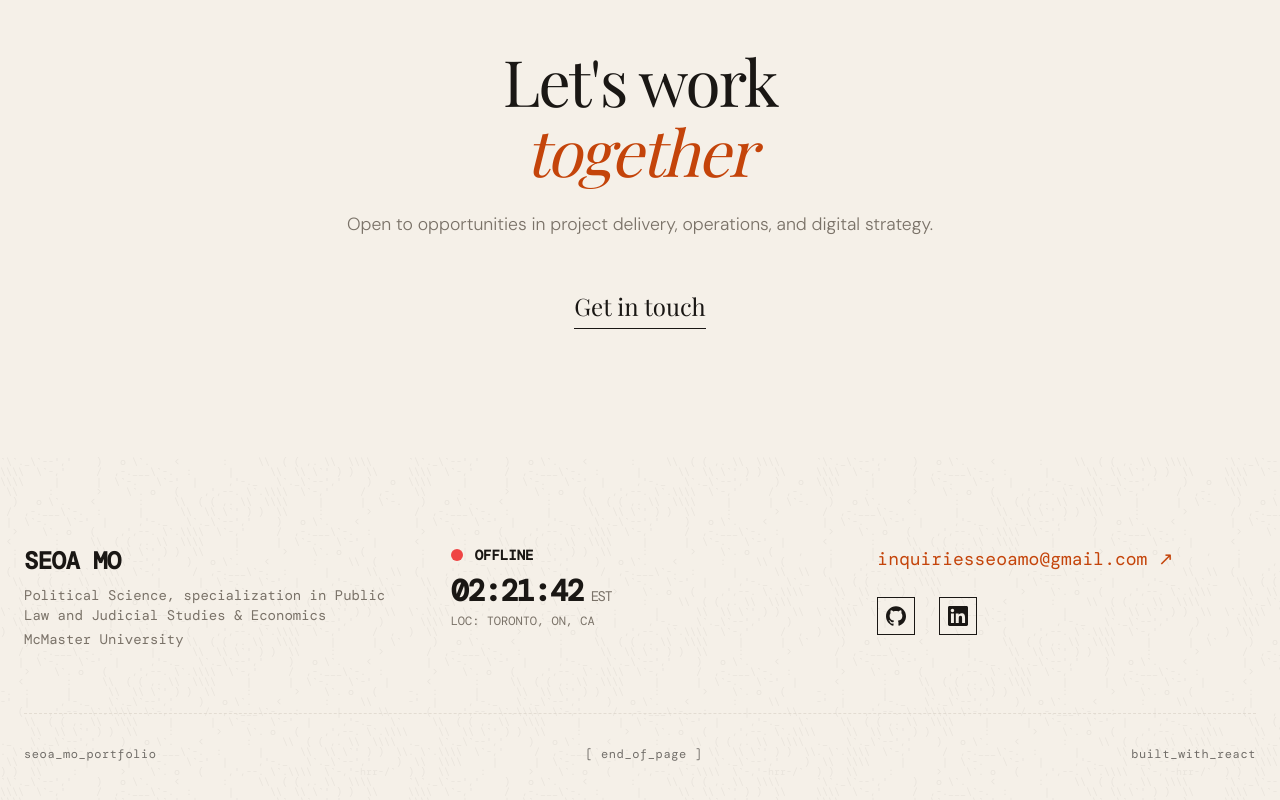
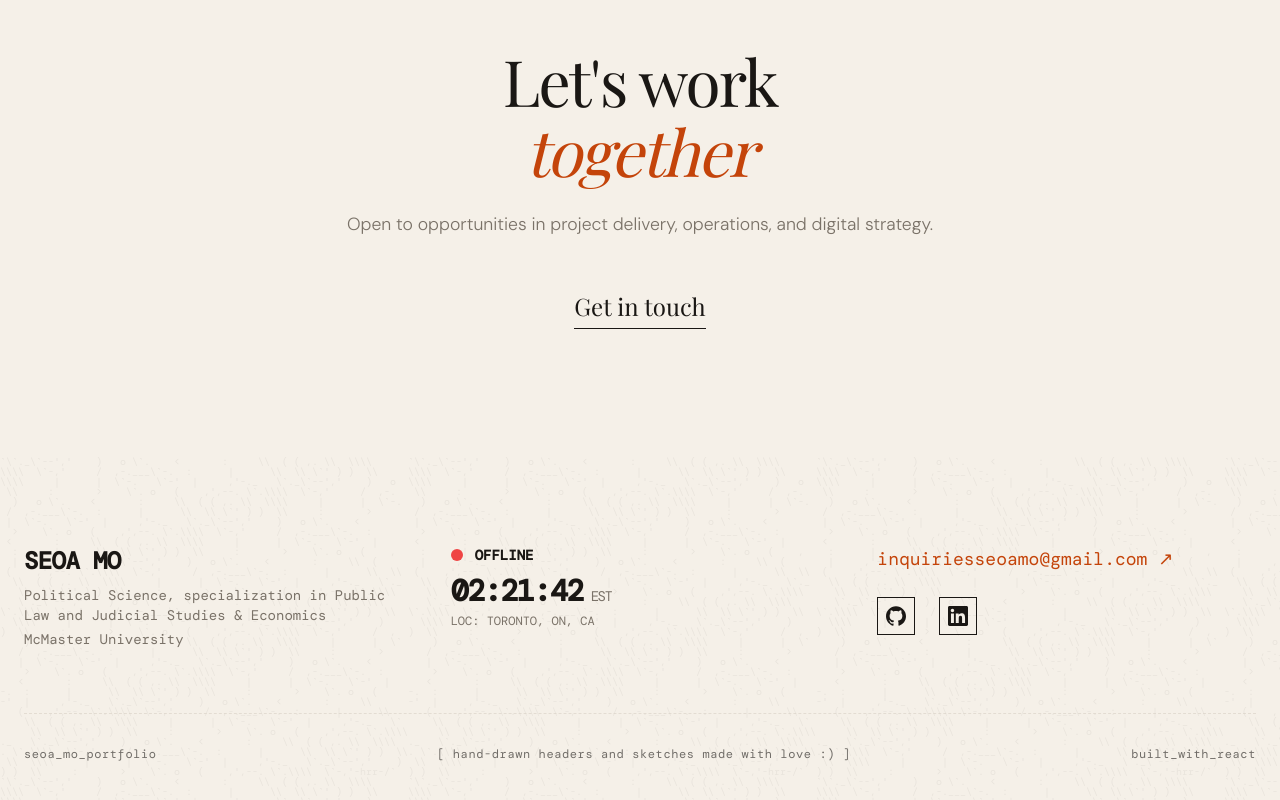
Before and after one commit to moseoa/moseoa.github.io, a React (Vite) app: page / in a window 1280 px wide. Shown: the part 5020-5820 px from the top of the page. Built offline with nearby package versions, Linux system fonts and the light colour scheme; a web font is replaced by a local one.

Commit message:
Update footer text with new message

```diff
--- a/src/components/Footer.jsx
+++ b/src/components/Footer.jsx
@@ -121,7 +121,7 @@ const Footer = () => {
             seoa_mo_portfolio
           </div>
           <div className="lowercase">
-            {`[ end_of_page ]`}
+            {`[ hand-drawn headers and sketches made with love :) ]`}
           </div>
           <div className="lowercase">
             built_with_react
```
